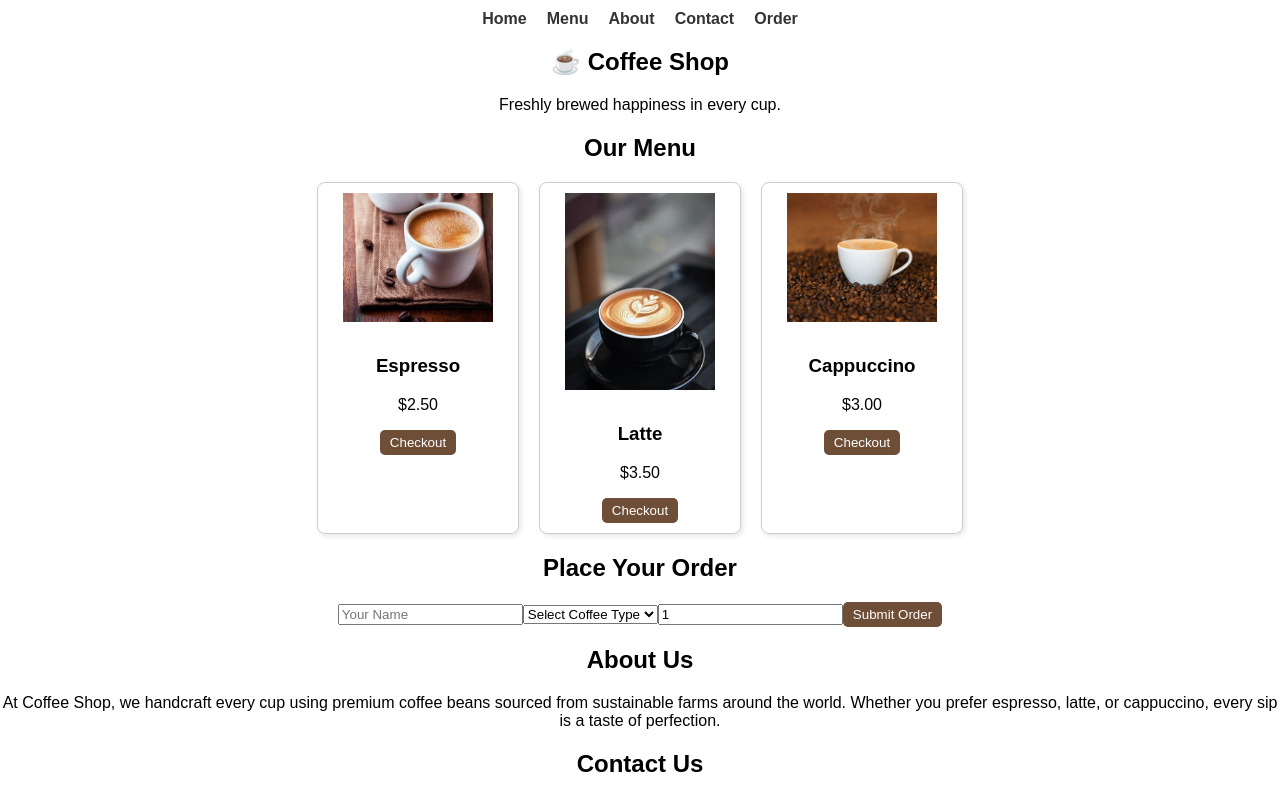
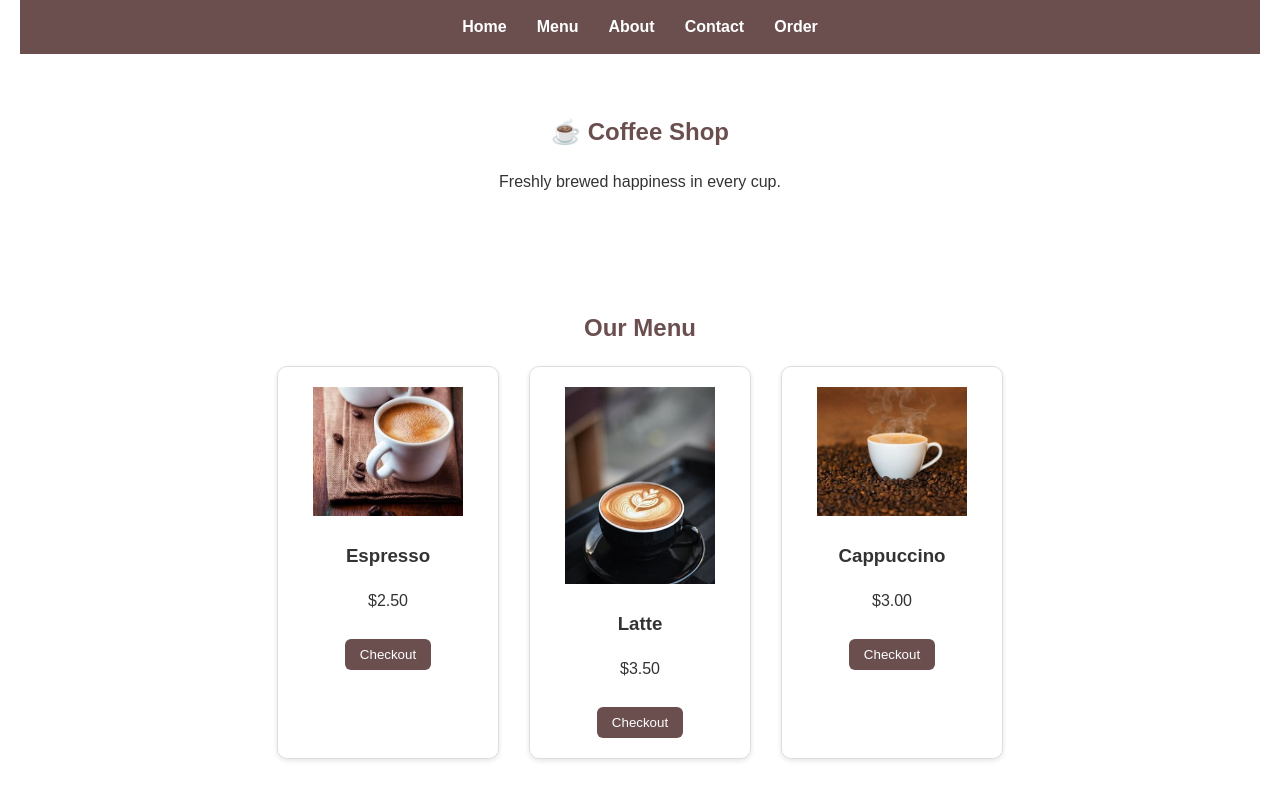
Before and after one commit to AungSanNCI/coffee-shop2, a React (Create React App) app: page / in a window 1280 px wide. Shown: the top 798 px of the page. Built offline with nearby package versions, Linux system fonts and the light colour scheme.

Commit message:
Update App.css

```diff
--- a/src/App.css
+++ b/src/App.css
@@ -1,71 +1,105 @@
+/* ===== General Styles ===== */
 .App {
+  font-family: 'Arial', sans-serif;
   text-align: center;
-  font-family: Arial, sans-serif;
+  color: #333;
+  line-height: 1.5;
+  padding: 0 20px;
 }
 
-h1 {
-  margin-top: 20px;
+/* ===== Navigation ===== */
+.menu {
+  background-color: #6b4f4f;
+  padding: 15px 0;
 }
 
-/* ===== Navigation Menu ===== */
 .menu ul {
   list-style: none;
+  display: flex;
+  justify-content: center;
+  gap: 30px;
+  margin: 0;
   padding: 0;
-  display: flex;
-  gap: 20px;
-  justify-content: center;
-  margin-top: 10px;
 }
 
-.menu ul li a {
+.menu a {
+  color: #fff;
   text-decoration: none;
-  color: #333;
   font-weight: bold;
-  transition: color 0.3s;
 }
 
-.menu ul li a:hover {
-  color: #c49a6c; /* coffee-like hover color */
+.menu a:hover {
+  text-decoration: underline;
 }
 
-/* ===== Products Grid ===== */
+/* ===== Sections ===== */
+section {
+  padding: 40px 0;
+}
+
+h1, h2 {
+  color: #6b4f4f;
+}
+
+/* ===== Product Cards ===== */
 .products {
   display: flex;
-  gap: 20px;
+  justify-content: center;
+  gap: 30px;
   flex-wrap: wrap;
-  justify-content: center;
   margin-top: 20px;
 }
 
 .product-card {
-  border: 1px solid #ccc;
-  padding: 10px;
+  border: 1px solid #ddd;
+  border-radius: 10px;
+  padding: 20px;
+  width: 180px;
   text-align: center;
-  border-radius: 8px;
-  width: 180px;
-  box-shadow: 2px 2px 5px rgba(0, 0, 0, 0.1);
-  transition: transform 0.2s;
+  box-shadow: 0 2px 5px rgba(0,0,0,0.1);
 }
 
-.product-card:hover {
-  transform: scale(1.05);
+.product-card button {
+  margin-top: 10px;
+  padding: 8px 15px;
+  background-color: #6b4f4f;
+  color: white;
+  border: none;
+  border-radius: 6px;
+  cursor: pointer;
+  transition: background 0.3s ease;
 }
 
-.product-card img {
-  margin-bottom: 10px;
+.product-card button:hover {
+  background-color: #4a302f;
 }
 
-/* ===== Buttons ===== */
-button {
-  background-color: #6f4e37;
+/* ===== Order Form ===== */
+.order-form {
+  display: flex;
+  flex-direction: column;
+  max-width: 400px;
+  margin: 20px auto;
+  gap: 15px;
+}
+
+.order-form input,
+.order-form select,
+.order-form button {
+  padding: 10px;
+  border-radius: 6px;
+  border: 1px solid #ccc;
+  font-size: 16px;
+}
+
+.order-form button {
+  background-color: #6b4f4f;
   color: white;
   border: none;
-  padding: 5px 10px;
-  border-radius: 5px;
   cursor: pointer;
-  transition: background-color 0.3s;
+  transition: background 0.3s ease;
 }
 
-button:hover {
-  background-color: #8b5e3c;
+.order-form button:hover {
+  background-color: #4a302f;
 }
```
